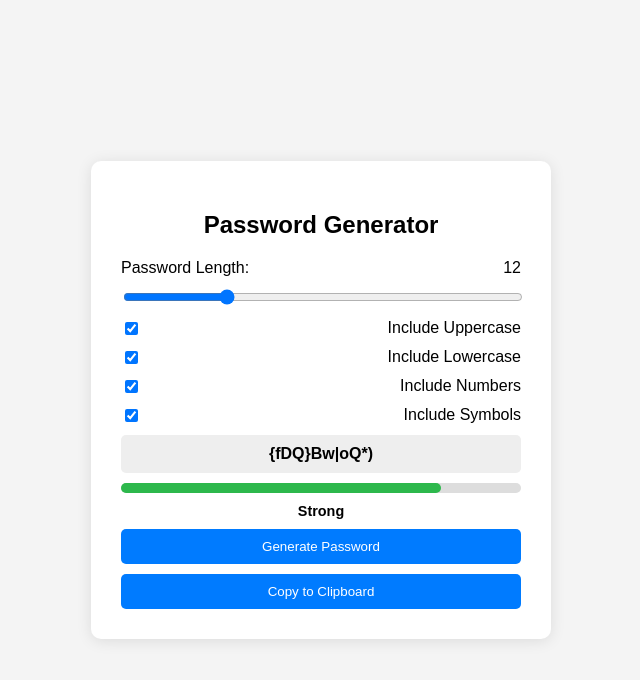
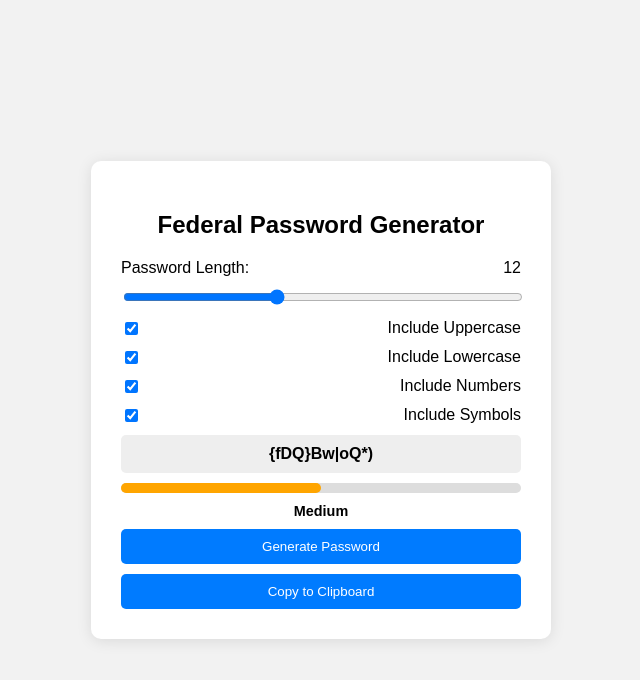
Before and after one commit to LedesmaChris/password-generator, a plain HTML site: page index.html in a window 1280 px wide. Both pictures are taken after a click on the button "Generate Password". Shown: the whole page, without its empty margins (319-959 px from the left). Drawn offline with Linux system fonts and the light colour scheme.

Commit message:
Update index.html

```diff
--- a/index.html
+++ b/index.html
@@ -2,11 +2,11 @@
 <html lang="en">
 <head>
   <meta charset="UTF-8">
-  <title>Password Generator with Strength Meter</title>
+  <title>Federal Password Generator</title>
   <style>
     body {
       font-family: Arial, sans-serif;
-      background: #f4f4f4;
+      background: #f2f2f2;
       display: flex;
       justify-content: center;
       align-items: center;
@@ -90,10 +90,10 @@
 </head>
 <body>
   <div class="container">
-    <h2>Password Generator</h2>
+    <h2>Federal Password Generator</h2>
 
     <label>Password Length: <span id="length-value">12</span></label>
-    <input type="range" id="length" min="6" max="30" value="12">
+    <input type="range" id="length" min="1" max="30" value="12">
 
     <label><input type="checkbox" id="uppercase" checked> Include Uppercase</label>
     <label><input type="checkbox" id="lowercase" checked> Include Lowercase</label>
@@ -116,8 +116,11 @@
     const lengthValue = document.getElementById('length-value');
     const passwordBox = document.getElementById('password');
 
+    // Update the label and strength meter as user moves slider
     lengthSlider.addEventListener('input', () => {
-      lengthValue.textContent = lengthSlider.value;
+      const len = lengthSlider.value;
+      lengthValue.textContent = len;
+      updateStrengthMeter(len);
     });
 
     function generatePassword() {
@@ -140,7 +143,7 @@
 
       if (characters === "") {
         passwordBox.textContent = "Select at least one option!";
-        updateStrengthMeter("");
+        updateStrengthMeter(0);
         return;
       }
 
@@ -151,7 +154,7 @@
       }
 
       passwordBox.textContent = password;
-      updateStrengthMeter(password);
+      updateStrengthMeter(length); // Real-time strength check based on length
     }
 
     function copyPassword() {
@@ -163,38 +166,39 @@
       });
     }
 
-    function updateStrengthMeter(password) {
+    function updateStrengthMeter(length) {
       const strengthBar = document.getElementById('strength-bar');
       const strengthText = document.getElementById('strength-text');
 
-      let strength = 0;
-      if (password.length >= 12) strength++;
-      if (/[A-Z]/.test(password)) strength++;
-      if (/[0-9]/.test(password)) strength++;
-      if (/[^A-Za-z0-9]/.test(password)) strength++;
-      if (password.length >= 12) strength++;
+      let label = 'Weak';
+      let color = 'red';
+      let width = '25%';
 
-      let color = 'red';
-      let label = 'Very Weak';
-      let width = '20%';
-
-      switch (strength) {
-        case 1:
-          color = 'red'; label = 'Very Weak'; width = '20%'; break;
-        case 2:
-          color = 'orange'; label = 'Weak'; width = '40%'; break;
-        case 3:
-          color = 'gold'; label = 'Medium'; width = '60%'; break;
-        case 4:
-          color = '#2db84c'; label = 'Strong'; width = '80%'; break;
-        case 5:
-          color = '#1a8f3d'; label = 'Very Strong'; width = '100%'; break;
+      if (length >= 1 && length <= 6) {
+        label = 'Weak';
+        color = 'red';
+        width = '25%';
+      } else if (length >= 7 && length <= 12) {
+        label = 'Medium';
+        color = 'orange';
+        width = '50%';
+      } else if (length >= 13 && length <= 18) {
+        label = 'Strong';
+        color = '#2db84c';
+        width = '75%';
+      } else if (length >= 19) {
+        label = 'Very Strong';
+        color = '#1a8f3d';
+        width = '100%';
       }
 
       strengthBar.style.backgroundColor = color;
       strengthBar.style.width = width;
       strengthText.textContent = label;
     }
+
+    // Initialize strength meter on page load
+    updateStrengthMeter(lengthSlider.value);
   </script>
 </body>
 </html>
```
